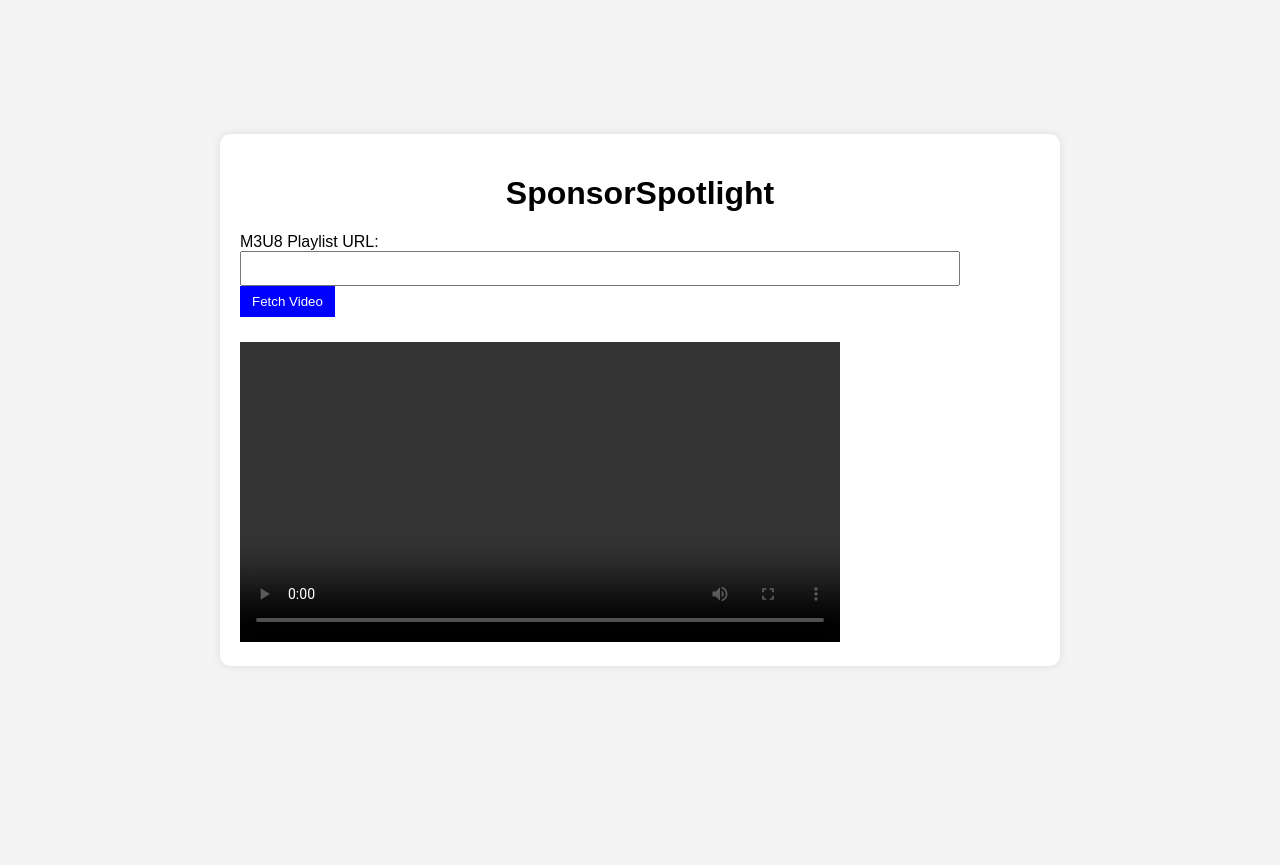
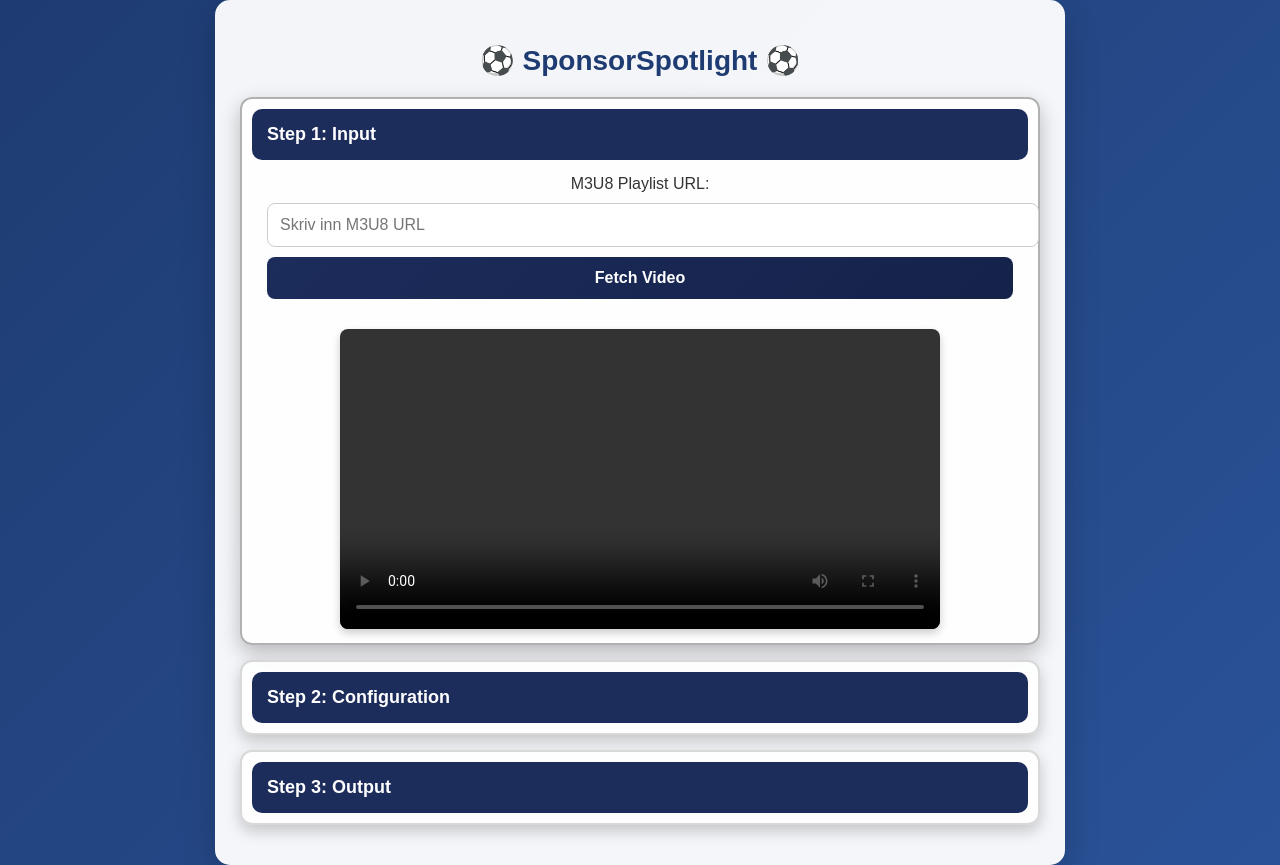
Before and after one commit to forzasys-students/SponsorSpotlight, a Python web app: template templates/index.html in a window 1280 px wide. Before the commit the page ends 642 px from the top, so only its background shows below. Run offline with Jinja, Linux system fonts and the light colour scheme; the template is opened without the code that fills it, so the values that code supplies are empty.

Commit message:
La til en mer moderne look i CSS, la til dropdown menyer for de forskjellige stegene

```diff
--- a/static/css/style.css
+++ b/static/css/style.css
@@ -1,51 +1,143 @@
+/* === Global Styles === */
 body {
-    font-family: Arial, sans-serif;
+    font-family: 'Poppins', sans-serif;
     margin: 0;
     padding: 0;
     display: flex;
     justify-content: center;
     align-items: center;
-    height: 100vh;
-    background-color: #f4f4f4;
+    min-height: 100vh;
+    background: linear-gradient(135deg, #1e3c72, #2a5298); /* Moderne marineblå gradient */
+    color: #fff;
 }
 
+/* === Container Styling === */
 .container {
-    width: 80%;
+    width: 90%;
     max-width: 800px;
-    background: white;
-    padding: 20px;
-    border-radius: 10px;
-    box-shadow: 0px 0px 10px rgba(0, 0, 0, 0.1);
+    background: rgba(255, 255, 255, 0.95); /* Litt transparens for en moderne følelse */
+    padding: 25px;
+    border-radius: 15px;
+    box-shadow: 0px 12px 35px rgba(0, 0, 0, 0.2);
+    text-align: center;
+    color: #333;
 }
 
+/* === Header Styling === */
 h1 {
-    text-align: center;
+    font-size: 28px;
+    font-weight: bold;
+    margin-bottom: 20px;
+    color: #1e3c72; /* Marineblå */
+    display: flex;
+    align-items: center;
+    justify-content: center;
+    gap: 10px;
 }
 
+/* === Logo Styling (Fotball-ikon) === */
+.logo {
+    width: 35px;
+    height: 35px;
+    vertical-align: middle;
+    margin-right: 10px;
+}
+
+/* === Dropdown Styling (Step-boksene) === */
+details {
+    background: rgba(255, 255, 255, 0.85); /* Litt gjennomsiktig for en glass-effekt */
+    border-radius: 12px;
+    margin-bottom: 15px;
+    border: 2px solid rgba(0, 0, 0, 0.15); /* Subtil kant */
+    box-shadow: 0px 6px 15px rgba(0, 0, 0, 0.2); /* Bedre skyggeeffekt */
+    padding: 10px;
+    backdrop-filter: blur(10px); /* Glassmorphism-effekt */
+}
+
+/* === Når en dropdown er åpen === */
+details[open] {
+    border-color: rgba(0, 0, 0, 0.3);
+    box-shadow: 0px 8px 20px rgba(0, 0, 0, 0.25);
+}
+
+/* === Dropdown-header styling (Step-titlene) === */
+summary {
+    font-size: 18px;
+    font-weight: bold;
+    padding: 15px;
+    background: #1c2c5b; /* Dyp marineblå */
+    color: white;
+    cursor: pointer;
+    border-radius: 10px;
+    display: flex;
+    align-items: center;
+    justify-content: space-between;
+    transition: background 0.3s ease, box-shadow 0.3s ease;
+}
+
+/* Hover-effekt */
+summary:hover {
+    background: #15224a; /* Mørkere marineblå */
+    box-shadow: inset 0px 4px 10px rgba(255, 255, 255, 0.1);
+}
+
+/* === Input Field Styling === */
 .input-box {
-    margin-bottom: 15px;
+    display: flex;
+    flex-direction: column;
+    gap: 10px;
+    padding: 15px;
 }
 
 input {
-    width: calc(100% - 100px);
-    padding: 8px;
-    margin-right: 10px;
+    width: 100%;
+    padding: 12px;
+    border-radius: 8px;
+    border: 1px solid #ccc;
+    font-size: 16px;
+    transition: all 0.3s ease-in-out;
 }
 
-button {
-    padding: 8px 12px;
-    background: blue;
-    color: white;
-    border: none;
-    cursor: pointer;
+/* Effekt når input er i fokus */
+input:focus {
+    border-color: #1c2c5b;
+    box-shadow: 0px 0px 8px rgba(28, 44, 91, 0.5);
+    outline: none;
 }
 
-button:hover {
-    background: darkblue;
+/* === Pakker knappen inn for å beholde border-radius under transform === */
+.button-wrapper {
+    display: inline-block;
+    border-radius: 8px;
+    overflow: hidden;
 }
 
+/* === Button Styling === */
+button {
+    padding: 12px;
+    background: linear-gradient(135deg, #1c2c5b, #15224a); /* Marineblå gradient */
+    color: white;
+    font-size: 16px;
+    border: none;
+    border-radius: 8px;
+    cursor: pointer;
+    font-weight: bold;
+    transition: all 0.3s ease-in-out;
+    will-change: transform;
+}
+
+/* === Hover-effekt med transform OG avrundede hjørner === */
+button:hover {
+    transform: scale(1.05);
+    background: linear-gradient(135deg, #15224a, #0f1938);
+    box-shadow: 0px 4px 10px rgba(0, 0, 0, 0.3);
+}
+
+/* === Video Player Styling === */
 video {
     width: 100%;
     max-width: 600px;
-    margin-top: 10px;
+    margin-top: 15px;
+    border-radius: 8px;
+    box-shadow: 0px 4px 8px rgba(0, 0, 0, 0.2);
 }
--- a/static/js/script.js
+++ b/static/js/script.js
@@ -1,14 +1,35 @@
+document.addEventListener("DOMContentLoaded", function () {
+    document.getElementById("fetchButton").addEventListener("click", loadVideo);
+});
+
+function isValidM3U8Url(url) {
+    const pattern = /^https?:\/\/.+\.m3u8$/i; // Sjekker at URL starter med http/https og slutter på .m3u8
+    return pattern.test(url);
+}
+
 function loadVideo() {
     const video = document.getElementById('videoPlayer');
-    const url = document.getElementById('videoUrl').value;
+    const url = document.getElementById('videoUrl').value.trim();
+
+    if (!isValidM3U8Url(url)) {
+        alert("Vennligst skriv inn en gyldig M3U8-lenke!");
+        return;
+    }
+
+    console.log("Laster video fra URL:", url);
 
     if (Hls.isSupported()) {
+        console.log("HLS er støttet, bruker Hls.js...");
         const hls = new Hls();
         hls.loadSource(url);
         hls.attachMedia(video);
+        hls.on(Hls.Events.ERROR, function(event, data) {
+            console.error("HLS-feil:", data);
+        });
     } else if (video.canPlayType('application/vnd.apple.mpegurl')) {
+        console.log("HLS støttes av denne nettleseren, bruker native player...");
         video.src = url;
     } else {
-        alert("HLS ikke støttet i denne nettleseren.");
+        alert("HLS er ikke støttet i denne nettleseren.");
     }
 }
--- a/templates/index.html
+++ b/templates/index.html
@@ -1,5 +1,6 @@
 <!DOCTYPE html>
 <html lang="en">
+
 <head>
     <meta charset="UTF-8">
     <meta name="viewport" content="width=device-width, initial-scale=1.0">
@@ -7,22 +8,38 @@
     <link rel="stylesheet" href="../static/css/style.css">
     <script src="https://cdn.jsdelivr.net/npm/hls.js@latest"></script>
 </head>
+
 <body>
+    <div class="container">
+        <h1>⚽ SponsorSpotlight ⚽</h1>
 
-<div class="container">
-    <h1>SponsorSpotlight</h1>
-
-    <!-- Input URL -->
+        <!-- Dropdown-meny for Input -->
+        <details open>
+            <summary>Step 1: Input</summary>
             <div class="input-box">
                 <label for="videoUrl">M3U8 Playlist URL:</label>
-        <input type="text" id="videoUrl" value="">
-        <button onclick="loadVideo()">Fetch Video</button>
+                <input type="text" id="videoUrl" placeholder="Skriv inn M3U8 URL">
+                <button id="fetchButton">Fetch Video</button>
             </div>
 
             <!-- Video Player -->
             <video id="videoPlayer" controls></video>
+        </details>
+
+        <!-- Step 2: Configuration -->
+        <details>
+            <summary>Step 2: Configuration</summary>
+            <p>Her kan du legge til konfigurasjonsinnstillinger senere.</p>
+        </details>
+
+        <!-- Step 3: Output -->
+        <details>
+            <summary>Step 3: Output</summary>
+            <p>Her vil resultatene fra logoanalysen vises.</p>
+        </details>
+
     </div>
-
     <script src="../static/js/script.js"></script>
 </body>
+
 </html>
```
Lines whose indentation alone changed are shown as unchanged.
